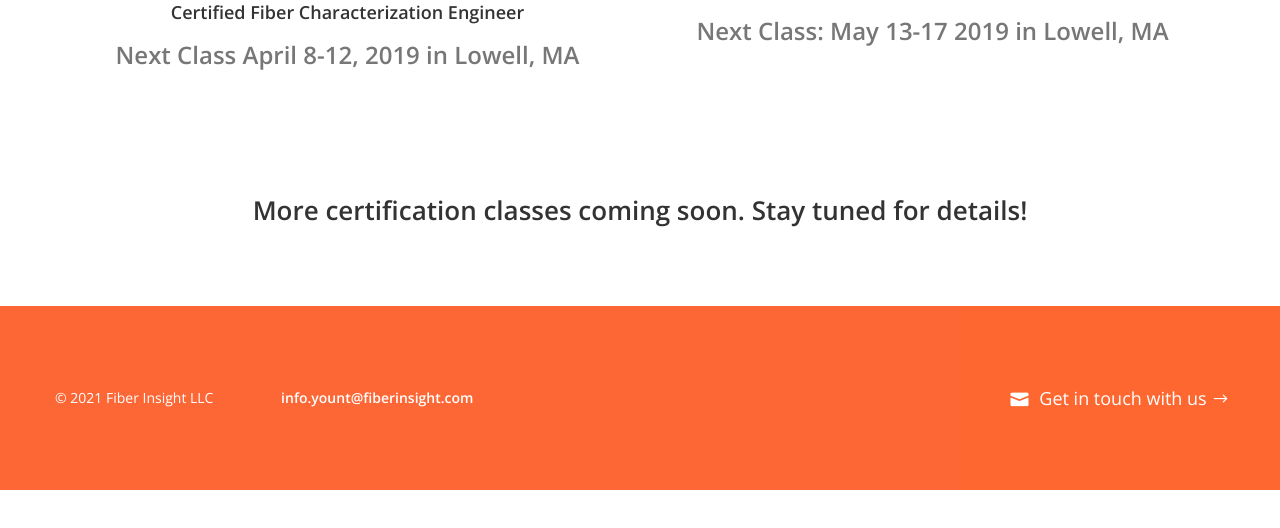
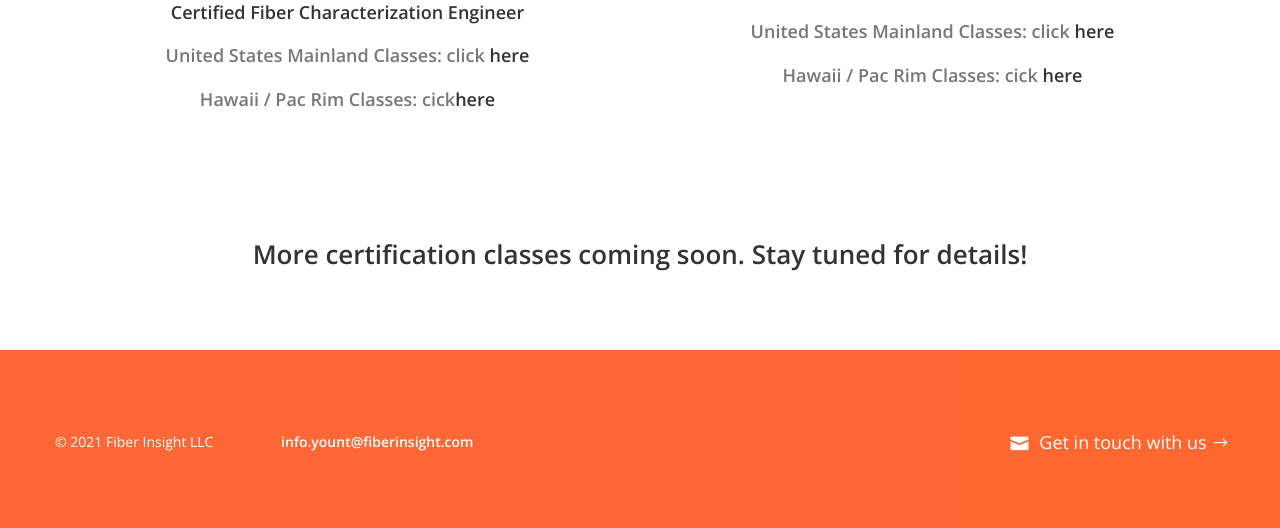
Before and after one commit to dyountmusic/fiberinsightwebsite, a plain HTML site: page certify.html in a window 1280 px wide. Shown: the part 1587-2115 px from the top of the page. Before the commit the page ends 2077 px from the top, so only its background shows below. Drawn offline with nearby package versions, Linux system fonts and the light colour scheme; a web font is replaced by a local one.

Commit message:
removed full schedule links added links to light brigade and PCATT websites to reference classes for mainland and pacific hawaii dates.

```diff
--- a/certify.html
+++ b/certify.html
@@ -172,8 +172,10 @@
 								<a href="cfce.html"><img alt="Team Member" src="img/CFCEnewLogo.png" style="width: 30%"></a>
 								<a href="cfce.html"><h2 class="boldtext">CFCE</h2></a>
 								<h5 class="boldtext">Certified Fiber Characterization Engineer</h5>
-								<p class="space-top-small boldtext" style="font-size: 24px">
-									Next Class April 8-12, 2019 in Lowell, MA</p>
+								<p class="space-top-small boldtext" style="font-size: 18px">
+									United States Mainland Classes: click <a href="https://lightbrigade.com">here</a></p>
+								<p class="space-top-small boldtext" style="font-size: 18px">
+									Hawaii / Pac Rim Classes: cick<a href="https://pcatt.org/telecommunications/">here</a></p>
 							</div>
 						</div>
 
@@ -182,8 +184,10 @@
 								<a href="cona.html"><img alt="Team Member" src="img/CONAlogo.png" style="width: 37%"></a>
                                 <a href="cona.html"><h2 class="boldtext">CONA</h2></a>
 								<h5 class="boldtext">Certified Optical Network Associate</h5>
-								<p class="space-top-small boldtext" style="font-size: 24px">
-									Next Class: May 13-17 2019 in Lowell, MA</p>
+								<p class="space-top-small boldtext" style="font-size: 18px">
+									United States Mainland Classes: click <a href="https://lightbrigade.com">here</a></p>
+								<p class="space-top-small boldtext" style="font-size: 18px">
+									Hawaii / Pac Rim Classes: cick <a href="https://pcatt.org/telecommunications/">here</a></p>
 							</div>
 						</div>
 					</div>
```
Also changed, not shown: cfce.html (+4 -1 lines), cona.html (+5 -2 lines), learn.html (+4 -1 lines).
